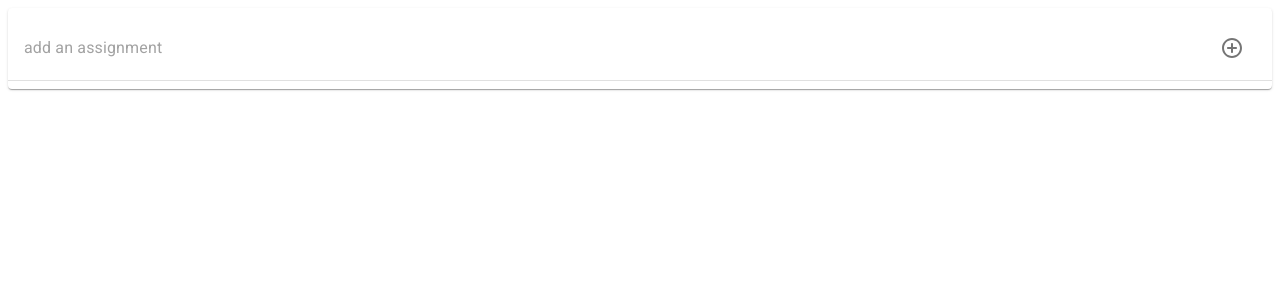
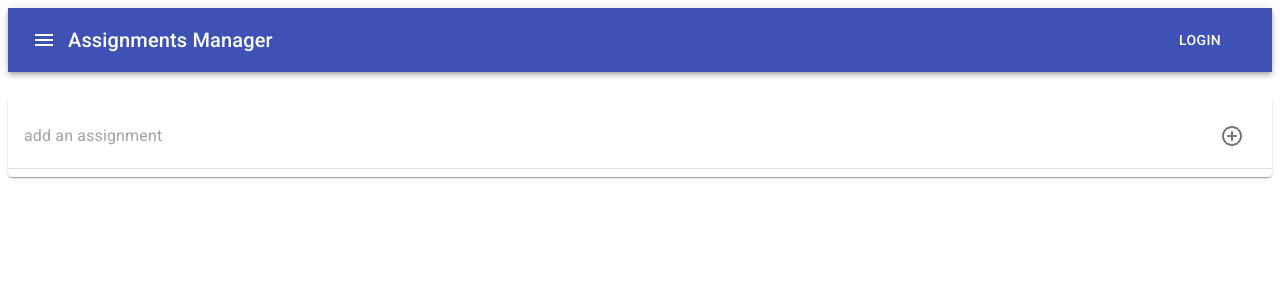
Before and after one commit to Kordimion/assignment_manager, a React (Create React App) app: page / in a window 1280 px wide. Shown: the top 300 px of the page. Built offline with nearby package versions, Linux system fonts and the light colour scheme.

Commit message:
added top navbar to the application

```diff
--- a/src/components/App.jsx
+++ b/src/components/App.jsx
@@ -1,11 +1,15 @@
 import { Grid } from "@material-ui/core";
 import Assignments from "./Assignments";
+import Navbar from "./Navbar";
 
 function App() {
 
   return (
     <div className="App">
       <Grid container spacing={3}>
+        <Grid item xs={12}>
+          <Navbar />
+        </Grid>
         <Grid item xs={12}>
           <Assignments />
         </Grid>
--- /dev/null
+++ b/src/components/Navbar.jsx
@@ -0,0 +1,40 @@
+import React from 'react';
+
+import AppBar from '@material-ui/core/AppBar';
+import Toolbar from '@material-ui/core/Toolbar';
+import Typography from '@material-ui/core/Typography';
+import IconButton from '@material-ui/core/IconButton';
+import Button from '@material-ui/core/Button';
+import Menu from '@material-ui/icons/Menu';
+
+import { makeStyles } from '@material-ui/core/styles';
+
+const useStyles = makeStyles({
+    loginBtn: {
+        marginRight: "1rem",
+    },
+    title: {
+        flexGrow: 1,
+    }
+
+})
+
+function Navbar() {
+    const classes = useStyles();
+
+    return (
+        <AppBar position="static">
+        <Toolbar>
+            <IconButton edge="start" color="inherit" aria-label="menu">
+            <Menu />
+            </IconButton>
+            <Typography variant="h6" className={classes.title}>
+            Assignments Manager
+            </Typography>
+            <Button color="inherit" className={classes.loginBtn}>Login</Button>
+        </Toolbar>
+        </AppBar>
+    )
+}
+
+export default Navbar
```
